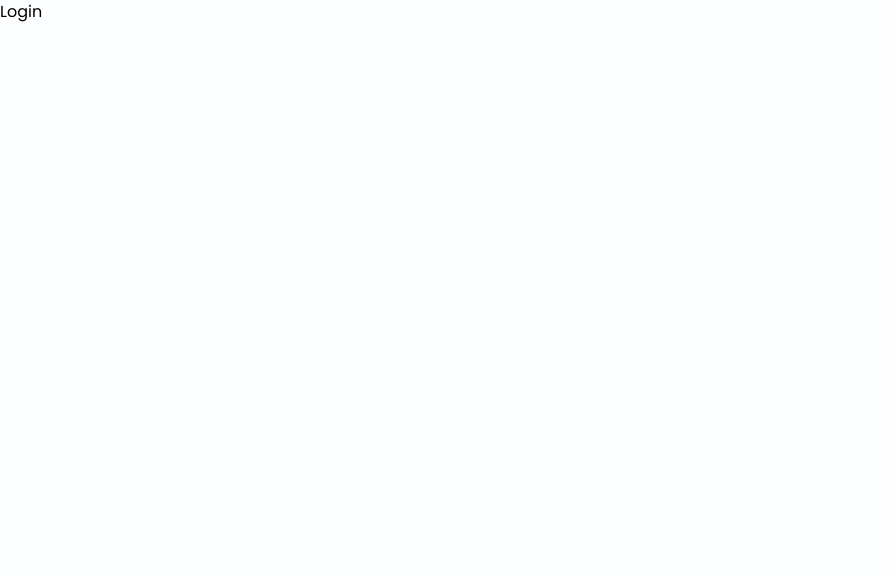
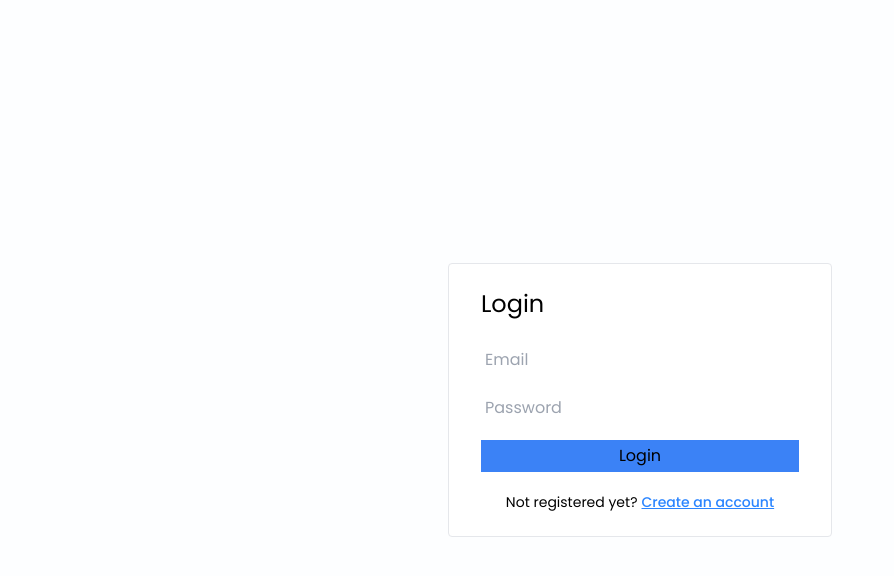
Before and after one commit to Jahazel/notes-app, a React (Vite) app in the folder frontend/notes-app/: page /login in a window 1280 px wide. Shown: the top 576 px of the page, without its empty margins (0-894 px from the left). Built offline with nearby package versions, Linux system fonts and the light colour scheme.

Commit message:
update login file

```diff
--- a/frontend/notes-app/src/components/Login.jsx
+++ b/frontend/notes-app/src/components/Login.jsx
@@ -1,7 +1,31 @@
 import React from "react";
+import { Link } from "react-router-dom";
 
 const Login = () => {
-  return <div>Login</div>;
+  return (
+    <div className="flex items-center justify-center h-screen">
+      <div className="w-96 border rounded bg-white px-8 py-6">
+        <form onSubmit={() => {}} className="flex flex-col">
+          <h2 className="text-2xl mb-6">Login</h2>
+          <input type="email" placeholder="Email" className="p-1 mb-4" />
+          <input type="password" placeholder="Password" className="p-1 mb-4" />
+          <button type="submit" className="p-1 mb-4 bg-blue-500">
+            Login
+          </button>
+          <p className="flex justify-center mt-1 text-sm">
+            Not registered yet?
+            <Link
+              to="/signup"
+              className="font-medium text-primary underline ml-1"
+              type="submit"
+            >
+              Create an account{""}
+            </Link>
+          </p>
+        </form>
+      </div>
+    </div>
+  );
 };
 
 export default Login;
--- a/frontend/notes-app/tailwind.config.js
+++ b/frontend/notes-app/tailwind.config.js
@@ -2,7 +2,12 @@
 export default {
   content: ["./index.html", "./src/**/*.{js,ts,jsx,tsx}"],
   theme: {
-    extend: {},
+    extend: {
+      colors: {
+        primary: "#2B85FF",
+        secondary: "#EF863E",
+      },
+    },
   },
   plugins: [],
 };
```
Also changed, not shown: 1 other file (tests, documents, lock files or other folders).
